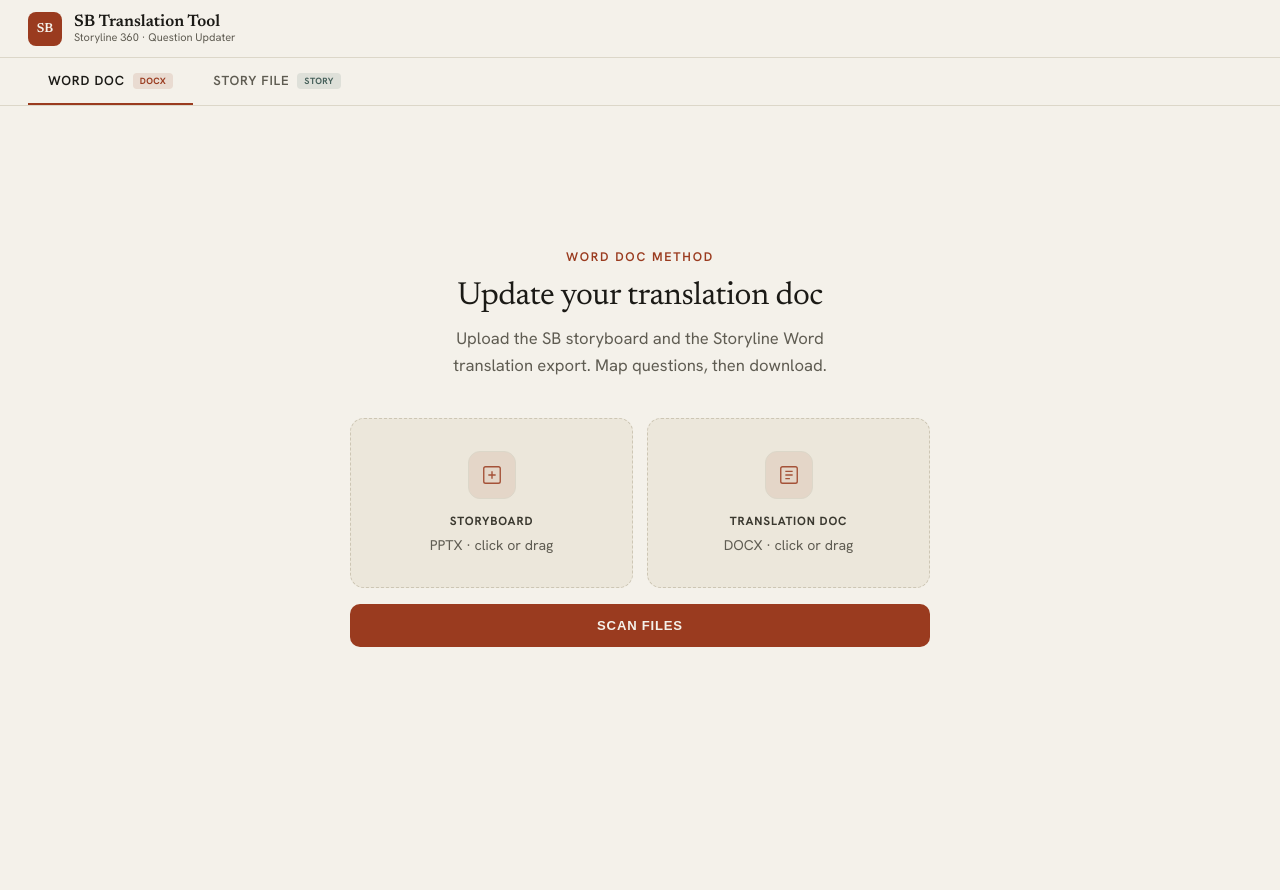
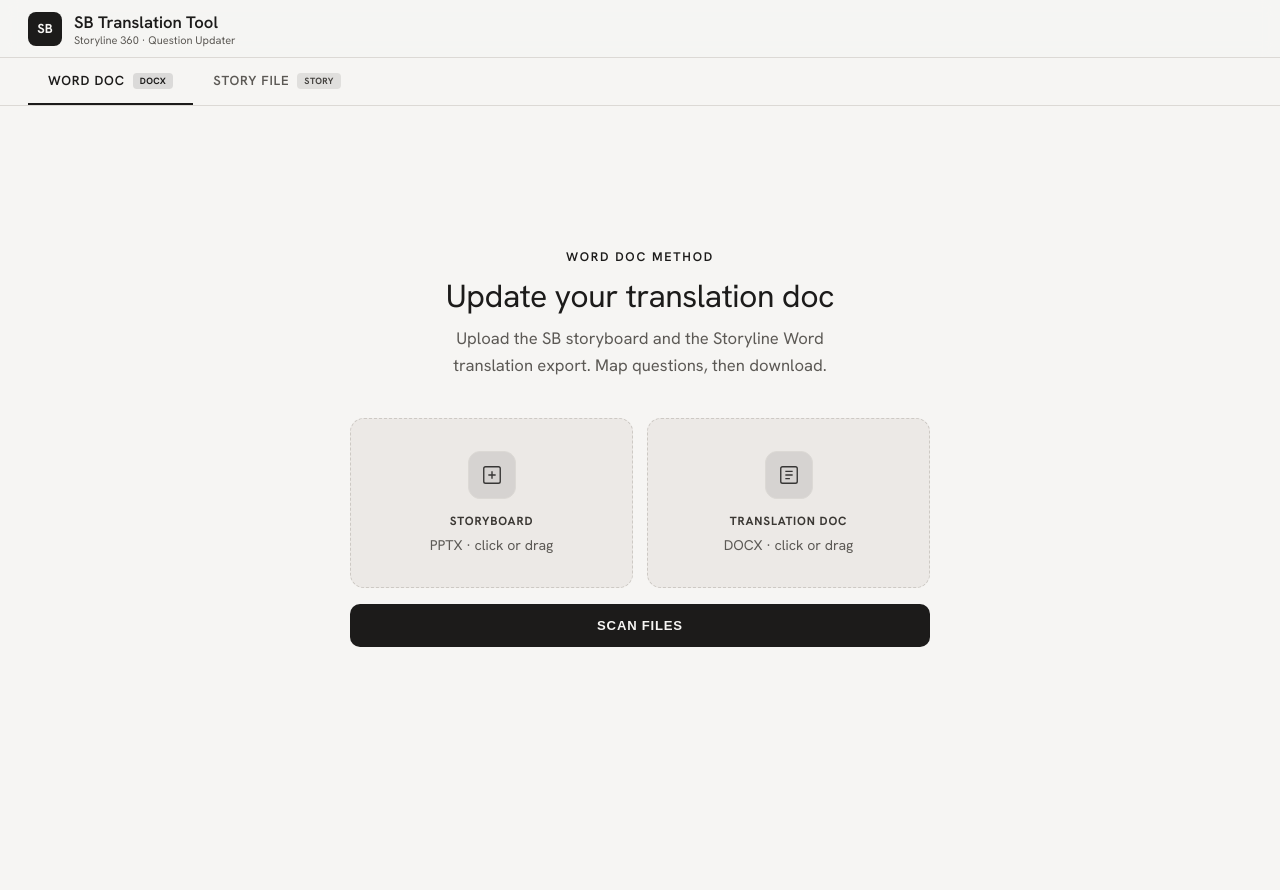
Before and after one commit to parthdhanani/sb-translation-tool, a Flask app: page / in a window 1280 px wide. Run offline with Flask 3, Linux system fonts and the light colour scheme; parts of the project's set-up code (start-up, migrations or seed data) failed here and were passed over.

Commit message:
Reskin UI to monochrome (drop warm-editorial palette)
Warm cream/terracotta/Newsreader read as an AI-editorial template. Switch
to the grayscale Hanken brand shared across psidex surfaces: monochrome
tokens, drop Newsreader serif, desaturate functional status colors.

Co-Authored-By: Claude Opus 4.8 <noreply@anthropic.com>

```diff
--- a/templates/index.html
+++ b/templates/index.html
@@ -6,15 +6,15 @@
   <title>SB Translation Tool</title>
   <link rel="preconnect" href="https://fonts.googleapis.com">
   <link rel="preconnect" href="https://fonts.gstatic.com" crossorigin>
-  <link href="https://fonts.googleapis.com/css2?family=Newsreader:ital,opsz,wght@0,6..72,400;0,6..72,500;0,6..72,600;1,6..72,400&family=Hanken+Grotesk:wght@400;500;600;700&display=swap" rel="stylesheet">
+  <link href="https://fonts.googleapis.com/css2?family=Hanken+Grotesk:wght@400;500;600;700;800&display=swap" rel="stylesheet">
   <script src="https://cdnjs.cloudflare.com/ajax/libs/animejs/3.2.2/anime.min.js"></script>
   <style>
     *, *::before, *::after { box-sizing: border-box; margin: 0; padding: 0; }
     :root {
-      --bg:#f4f1ea; --sf:#ece7db; --sf2:#e7e1d3; --bd:#dcd7c9;
-      --bd2:#cdc6b4; --tx:#1b1a16; --tx2:#3a382f; --mu:#5f5c52;
-      --di:#6b6759; --ac:#9a3b1f; --ac2:#7d2f18; --acr:154,59,31;
-      --gd:#46605a; --gdd:rgba(70,96,90,.12); --gr:#46605a; --rd:#9a2f1c; --wn:#9a6a1f;
+      --bg:#f6f5f3; --sf:#ece9e6; --sf2:#e6e3df; --bd:#dcd9d5;
+      --bd2:#cdc9c4; --tx:#1c1b1a; --tx2:#3a3733; --mu:#5c5955;
+      --di:#6b6864; --ac:#1c1b1a; --ac2:#2b2926; --acr:28,27,26;
+      --gd:#44423f; --gdd:rgba(68,66,63,.12); --gr:#44423f; --rd:#8a2f22; --wn:#6b5d3f;
       --r:10px; --rl:14px;
     }
     html,body { background:var(--bg); color:var(--tx); font-family:'Hanken Grotesk',sans-serif; min-height:100vh; -webkit-font-smoothing:antialiased; }
@@ -30,8 +30,8 @@
     .nav-brand { display:flex; align-items:center; gap:12px; text-decoration:none; }
     .nav-logo { width:34px; height:34px; border-radius:8px; flex-shrink:0;
                 background:var(--ac); display:flex; align-items:center; justify-content:center;
-                font-size:13px; font-weight:700; color:var(--bg); font-family:'Newsreader',serif; }
-    .nav-title { font-size:1.04rem; font-weight:600; color:var(--tx); font-family:'Newsreader',serif; }
+                font-size:13px; font-weight:700; color:var(--bg); font-family:'Hanken Grotesk',sans-serif; }
+    .nav-title { font-size:1.04rem; font-weight:600; color:var(--tx); font-family:'Hanken Grotesk',sans-serif; }
     .nav-sub   { font-size:11px; color:var(--mu); }
     .nav-pill  { padding:4px 12px; border-radius:99px; font-size:10px; font-weight:700;
                  letter-spacing:.08em; text-transform:uppercase; color:var(--gd);
@@ -59,7 +59,7 @@
                    align-items:center; justify-content:center; text-align:center; padding:40px 20px; }
     .upload-eyebrow { font-size:.78rem; font-weight:600; letter-spacing:.14em; text-transform:uppercase;
                       color:var(--ac); margin-bottom:14px; }
-    .upload-heading { font-size:clamp(1.9rem,1.4rem+1.6vw,2.6rem); font-weight:400; font-family:'Newsreader',serif;
+    .upload-heading { font-size:clamp(1.9rem,1.4rem+1.6vw,2.6rem); font-weight:400; font-family:'Hanken Grotesk',sans-serif;
                       margin-bottom:12px; line-height:1.08; letter-spacing:-.015em; }
     .upload-sub { font-size:1.04rem; color:var(--mu); margin-bottom:40px; max-width:44ch; line-height:1.6; }
     .upload-grid { display:grid; grid-template-columns:1fr 1fr; gap:14px;
@@ -106,7 +106,7 @@
                  letter-spacing:.06em; text-transform:uppercase; border:none; border-radius:var(--r);
                  cursor:pointer; display:flex; align-items:center; gap:9px;
                  transition:background .15s,transform .15s,opacity .15s; }
-    .btn-apply:hover { background:#3a4f4a; transform:translateY(-1px); }
+    .btn-apply:hover { background:#36352f; transform:translateY(-1px); }
     .btn-apply:active { transform:translateY(0); }
     .btn-apply:disabled { opacity:.4; cursor:not-allowed; transform:none; }
 
@@ -126,7 +126,7 @@
     .map-header { display:flex; align-items:flex-start; justify-content:space-between;
                   margin-bottom:28px; gap:16px; flex-wrap:wrap; }
     .map-header h2 { font-size:1.6rem; font-weight:500; letter-spacing:-.015em;
-                     font-family:'Newsreader',serif; margin-bottom:4px; }
+                     font-family:'Hanken Grotesk',sans-serif; margin-bottom:4px; }
     .map-header p { font-size:1rem; color:var(--mu); max-width:460px; }
 
     .map-layout { display:grid; grid-template-columns:280px 1fr; gap:20px; align-items:start; }
@@ -170,7 +170,7 @@
     .badge { flex-shrink:0; display:inline-block; padding:2px 8px; border-radius:4px;
              font-size:.7rem; font-weight:700; letter-spacing:.04em; text-transform:uppercase; }
     .badge-MCQ { background:rgba(var(--acr),.12); color:var(--ac); }
-    .badge-MRQ { background:rgba(70,96,90,.14);  color:var(--gd); }
+    .badge-MRQ { background:rgba(68,66,63,.14);  color:var(--gd); }
     .badge-TF  { background:rgba(154,106,31,.14);   color:var(--wn); }
     .badge-DND { background:rgba(154,106,31,.14);   color:var(--wn); }
 
@@ -225,7 +225,7 @@
                   gap:14px; transform:translateY(100%); }
     .action-bar.visible { display:flex; }
     .ab-info { display:flex; flex-direction:column; gap:2px; }
-    .ab-count { font-size:1.4rem; font-weight:600; font-family:'Newsreader',serif; }
+    .ab-count { font-size:1.4rem; font-weight:600; font-family:'Hanken Grotesk',sans-serif; }
     .ab-count span { color:var(--ac); }
     .ab-sub { font-size:.82rem; color:var(--mu); }
 
@@ -235,23 +235,23 @@
     .result-icon { width:70px; height:70px; border-radius:50%; background:var(--gdd);
                    border:1px solid var(--gd); display:flex; align-items:center;
                    justify-content:center; font-size:26px; margin:0 auto 22px; color:var(--gd); }
-    .step-result h2 { font-size:clamp(1.7rem,1.3rem+1.4vw,2.2rem); font-weight:400; font-family:'Newsreader',serif; margin-bottom:6px; }
+    .step-result h2 { font-size:clamp(1.7rem,1.3rem+1.4vw,2.2rem); font-weight:400; font-family:'Hanken Grotesk',sans-serif; margin-bottom:6px; }
     .step-result > p { font-size:1.02rem; color:var(--mu); margin-bottom:30px; }
     .result-stats { display:flex; gap:18px; justify-content:center; margin-bottom:30px; flex-wrap:wrap; }
     .rstat { background:var(--sf); border:1px solid var(--bd); border-radius:var(--rl); padding:16px 26px; min-width:100px; }
-    .rstat .n { font-size:2rem; font-weight:600; font-family:'Newsreader',serif; }
+    .rstat .n { font-size:2rem; font-weight:600; font-family:'Hanken Grotesk',sans-serif; }
     .rstat .l { font-size:.66rem; color:var(--mu); margin-top:3px; text-transform:uppercase; letter-spacing:.07em; }
     .result-impact { display:none; max-width:520px; margin:20px auto 0; padding:15px 22px;
       background:var(--gdd); border:1px solid var(--gd); border-radius:var(--rl);
       text-align:center; line-height:1.6; font-size:1rem; color:var(--tx2); }
-    .result-impact b { font-family:'Newsreader',serif; font-weight:600; color:var(--gd); }
+    .result-impact b { font-family:'Hanken Grotesk',sans-serif; font-weight:600; color:var(--gd); }
     .result-impact .sub { display:block; font-size:.8rem; color:var(--mu); margin-top:6px; letter-spacing:.02em; }
     .result-actions { display:flex; flex-direction:column; align-items:center; gap:12px; }
     .btn-dl { display:inline-flex; align-items:center; gap:9px; padding:13px 32px;
               background:var(--gd); color:var(--bg); font-size:.82rem; font-weight:700;
               letter-spacing:.06em; text-transform:uppercase; border-radius:var(--r);
               text-decoration:none; transition:background .15s,transform .15s; }
-    .btn-dl:hover { background:#3a4f4a; transform:translateY(-2px); }
+    .btn-dl:hover { background:#36352f; transform:translateY(-2px); }
 
     /* error + toast */
     .error-box { background:rgba(154,47,28,.06); border:1px solid rgba(154,47,28,.25);
```
